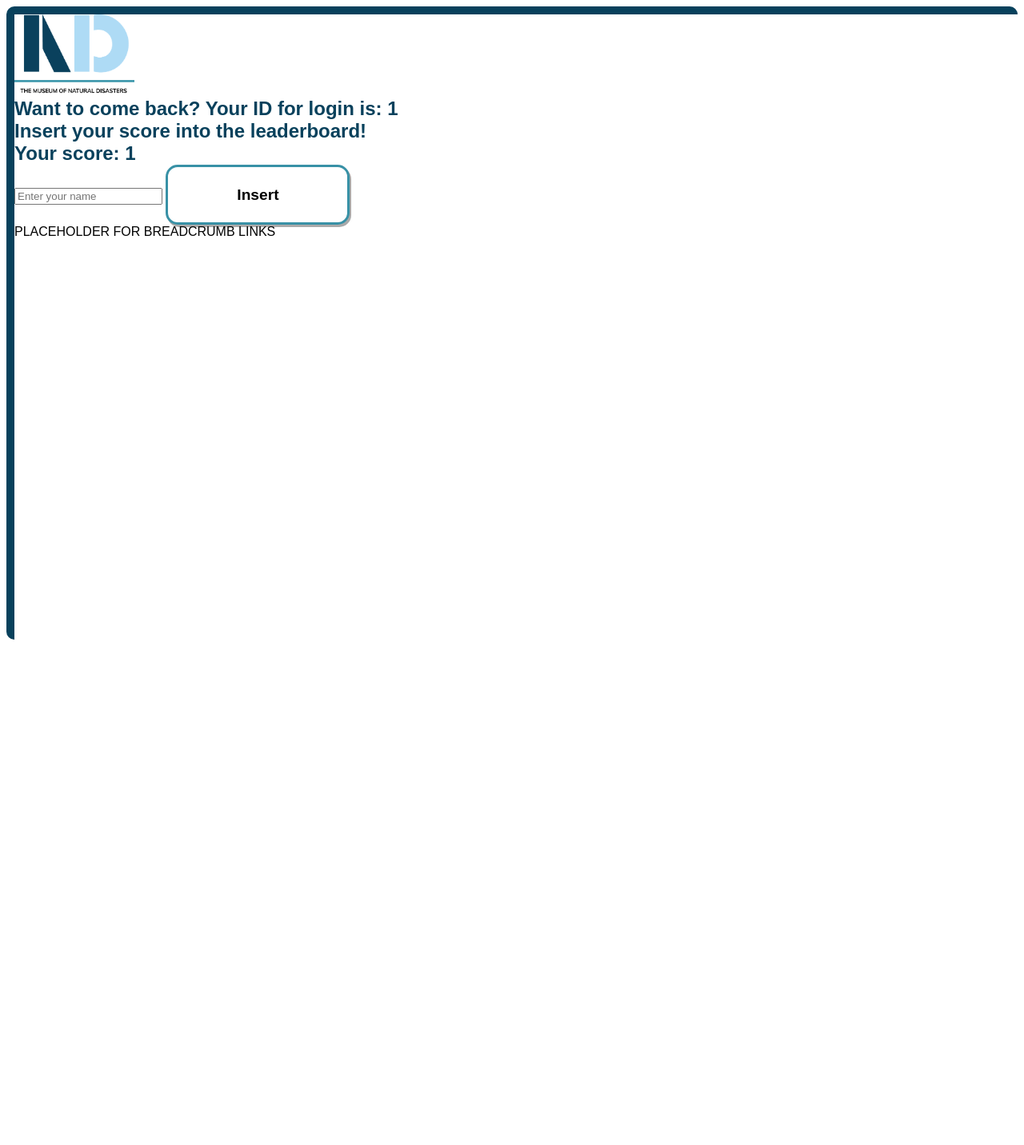
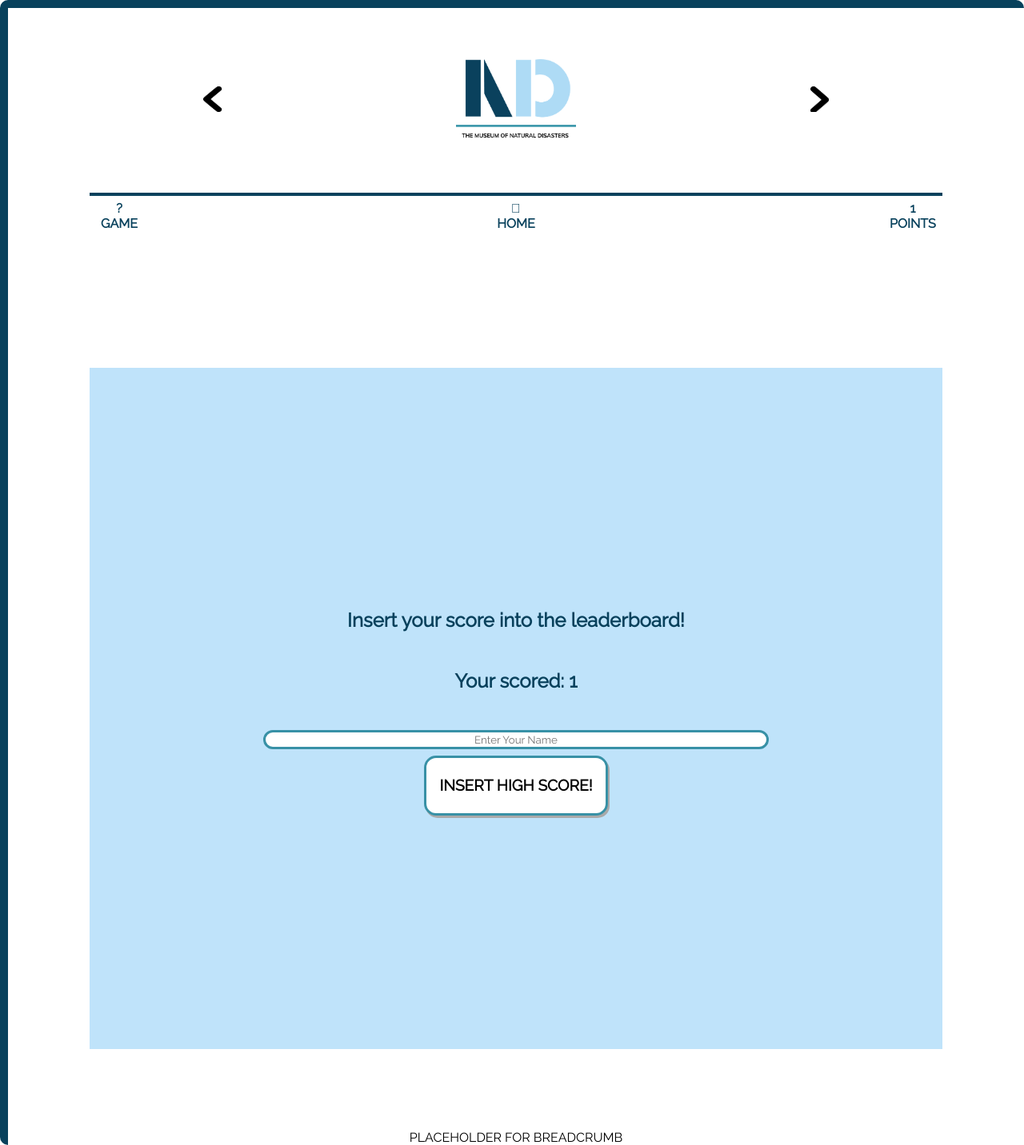
Before and after one commit to jckh-dev/DECO1800_MND_app, a PHP site: page /ending.php in a window 1280 px wide. Shown: the whole page at 80% size. Before the commit the page ends 800 px from the top, so only its background shows below. Run offline with PHP 8.4, Linux system fonts and the light colour scheme; the visitor is signed in with stand-in values (Sample User, id 1); data comes from the database, SQL or seed files in the repository; some libraries are stand-ins or nearby versions.

Commit message:
switch from named to autoset columns for grid layout

```diff
--- a/CSS/style.css
+++ b/CSS/style.css
@@ -1,24 +1,23 @@
 *, *:before, *:after {
     box-sizing: border-box;
+    margin: 0;
     font-family: 'Raleway', sans-serif;
   }
 
-h1, h2{
-  margin: 0;
+  h1, h2{
   color: #08415c;
+  margin: 5%;
 }
 
-.cluepage > h1{
-  margin-bottom: 2%;
-}
-
-body{
-    border-left: solid #08415c 10px;
-    border-top: solid #08415c 10px;
-    border-radius: 10px;
-    min-height: 99vh;
-    display: grid;
-
+.wrapper{
+  min-height: 100vh;
+  width: 100wh;
+  border-left: solid #08415c 10px;
+  border-top: solid #08415c 10px;
+  border-radius: 10px;
+  display: grid;
+  grid-template-rows: repeat(minmax(50px, max-content));
+  grid-template-columns: 1fr;
 }
 
 .box {
@@ -26,12 +25,47 @@ body{
     text-align: center;
     margin-left: 8%;
     margin-right: 8%;
-    margin-bottom: 3%;
+}
+
+.btnbox{
+  display: grid;
+  margin-left: 8%;
+  margin-right: 8%;
+  grid-gap: 2vh;
+  margin-top: 3%;
+}
+
+/* Front splash page CSS */
+.welcomepg {
+  min-height: 100vh;
+  min-width: 100wh;
+  border-left: solid #08415c 10px;
+  border-top: solid #08415c 10px;
+  border-radius: 10px;
+  position: relative;
+  background-image: url("/images/storm.jpg");
+}
+
+.logo{
+  position: absolute;
+  width: 150px;
+  height: 100px;
+  right: 5%;
+  bottom: 20%;
+}
+
+.begin{
+  position: absolute;
+  width: 300px;
+  height: 40px;
+  right: 5%;
+  bottom:10%;
+  text-align: right;
+  font-weight: bolder;
 }
 
 /* logo only header */
 .header{
-    grid-area: header;
     padding-top: 5%;
     padding-bottom: 5%;
     border-bottom: #08415c solid 0.3em;
@@ -57,65 +89,11 @@ body{
 
 /* Footer placeholder */
 .footer{
-    grid-area: footer;
     align-self: end;
-    padding-bottom: 3%;
 }
 
-/* index page template LAYOUT */
-.indexpage{
-    grid-template-areas:"header"
-                        "box1"
-                        "box2"
-                        "box3"
-                        "box4"
-                        "footer"
-    ;
-}
-
-.endingpg{
-  grid-template-rows: 0.6fr 0.4fr 1fr 0.25fr;
-}
-
-.box1{
-  grid-area:box1;
-}
-
-.box2{
-  grid-area:box2;
-}
-
-.box3{
-  grid-area:box3;
-}
-
-.box4{
-  grid-area:box4;
-}
-
-/* game/clue page template */
-.gamepage{
-    grid-template-rows: 0.6fr 0.4fr 0.25fr 1.5fr 0.25fr 0.25fr;
-    grid-template-areas:"header"
-                        "points"
-                        "higher"
-                        "quiz"
-                        "lower"
-                        "footer"
-    ;
-}
-
-.cluepage{
-    grid-template-rows: 0.6fr 0.4fr 2fr 0.25fr;
-    grid-template-areas:"header"
-                        "points"
-                        "quiz"
-                        "footer"
-    ;
-}
-
+/* Specific boxes */
 .login {
-  grid-area: footer;
   display: flex;
   justify-content: center;
   align-items: end;
@@ -123,65 +101,56 @@ body{
 }
 
 .points{
-    grid-area: points;
     display: flex;
     justify-content: space-between;
-    padding-top: 3%;
+    padding-bottom: 5%;
 }
 
-.higher{
-    grid-area: higher;
+.highlowbox{
     height: 2.2em;
     align-self: center;
 }
 
-.lower{
-    grid-area: lower;
-    height: 2.2em;
-    align-self: center;
+
+
+.infobox{
+    background-color: #bfe3fa;
+    padding: 5%;
 }
 
 /* quiz class will have nested grid - need to flesh this out with the team... */
-.infobox{
-    background-color: #bfe3fa;
-    font-size: 0.7em;
-    text-align: left;
-    align-self: center;
-    padding: 3%;
+
+.gamepg > .infobox {
+
 }
 
-.gamepage > .infobox{
-    grid-area: quiz;
-}
-.indexpage > .infobox{
-    margin-top: 5%;
-    margin-bottom: 5%;
-}
-.cluepage > .infobox{
-  grid-area: quiz;
-  text-align: center;
-  align-self: stretch;
-  padding-top: 5vh;
-  padding-bottom: 5vh;
+.scorepg > .infobox{
+
 }
 
 .endingpg > .infobox{
   text-align: center;
-  align-self: stretch;
-  align-content: center;
-  padding-top: 15%;
-  padding-bottom: 15%;
-  margin-top: 2%;
-  margin-bottom: 0;
+  padding: 20% 5% 20% 5%;
+}
+
+.endingpg > .txtbox{
+  margin-top: 8%;
+  margin-bottom: 8%;
+}
+
+.txtbox{
+  margin-top: 5%;
+  margin-bottom: 4%;
 }
 
 /* formating for input fields */
 .input {
   border:#3891a6 solid;
   border-radius: 15px;
-  align-content: center;
   text-align: center;
-  margin: 3%;
+  margin-bottom: 1%;
+  width: 80%;
+  height: 50%;
 }
 
 /* all the various buttons CSS */
--- a/ending.php
+++ b/ending.php
@@ -53,44 +53,66 @@
     <title>Ending</title>
     <link rel="stylesheet" href="CSS/style.css">
     <script src="https://kit.fontawesome.com/6471a92edb.js"></script>
+    <link href="https://fonts.googleapis.com/css?family=Raleway&display=swap" rel="stylesheet">
 </head>
 
 <body>
+    <div class="wrapper endingpg">
 
-    <div class="grid end">
-        <header>
-        <a href="welcome.html"><img src="images/logo.png" alt="NDM" style="width:150px;height:100px;"></a>
+    <header class="box header navhd">
+        <a href="choosejourney.php"><img src="images/back arrow.png" alt="Go Back" class="backarrow"/></a>
+        <a href="index.php"><img src="images/logo.png" alt="Go Home" class="homelogo" height="100" width="150"/></a>
+        <a href=""><img src="images/next arrow.png" alt="Next" class="nextarrow"/></a>
     </header>
 
-        <article class="quizbox">
-        <div class="center">
-        <?php if (isset($_COOKIE["User"])): ?>
-        <h1>Want to come back? Your ID for login is: <?php echo $_COOKIE["User"]; ?></h1>
-        <?php endif ?>
+    <aside class="box points">
+        <button class="cluepointbtn"><i class="fas fa-question"></i><br>GAME</button>
+        <button class="cluepointbtn"><i class="fas fa-home"></i><br>HOME</button>
+        <button class="cluepointbtn"><?php echo $_SESSION['scoreTemp'];?><br>POINTS</button>
+    </aside>
+
+    <article class="box infobox txtbox">
 
         <?php if (!isset($_POST['insert'])): ?> <!-- if not pressed insert yet show this etc. -->
         <h1>Insert your score into the leaderboard!</h1>
-        <h1>Your score: <?php if (isset($_SESSION['scoreTemp'])) {echo $_SESSION['scoreTemp'];} ?></h1>
+        <h1>Your scored: <?php if (isset($_SESSION['scoreTemp'])) {echo $_SESSION['scoreTemp'];} ?></h1>
+
+
+    <aside class="box txtbox">
             <form id="start" action="ending.php" method="POST">
             <input type="hidden" name="insert" value=1>
             <?php if ($nameRequest): ?> <!-- if account has no name-->
-            <input type="text" name="newName" placeholder="Enter your name" required>
+            <input type="text" class="input" name="newName" placeholder="Enter Your Name" width="100px" height="50px" required>
             <?php endif ?>
-            <button type="submit" class="button">Insert</button>
+            <button type="submit" class="button">INSERT HIGH SCORE!</button>
             </form>
+
+
         <?php else: ?> <!-- if pressed insert -->
-        <p> Done! </p>
+
+
+        <h1> Well Done!</h1>
+        <?php if (isset($_COOKIE["User"])): ?>
+        <h1>If you want to try again,</h1>
+        <p>your ID for login is:
+        <?php echo $_COOKIE["User"]; ?></p>
+        <?php endif ?>
+
+        <aside class = "txtbox">
             <form id="start" action="scoreboard.php" method="POST">
             <button type="submit" class="button">Leaderboard</button>
             </form>
-        <form id="start" action="index.php" method="POST">
+        </aside>
+
+        <aside class = "txtbox">
+            <form id="start" class = "box" action="index.php" method="POST">
             <button type="submit" class="button">Home</button>
             </form>
+        </aside>
     <?php endif ?>
-        </div>
     </article>
+    <footer class="box footer">PLACEHOLDER FOR BREADCRUMB</footer>
 
-        <footer class="footer">PLACEHOLDER FOR BREADCRUMB LINKS</footer>
 </div>
 </body>
 </html>
--- a/js/game.js
+++ b/js/game.js
@@ -4,7 +4,7 @@ $(document).ready(function(){
 });
 function answer(answer) {
 	//bellow is where the button is, this will be appended to #next (the form)
-	$("<button id='nextButton' type='submit' class='button next'>NEXT<i class='fas fa-step-forward'></i></button>").appendTo("#next");
+	$("<button id='nextButton' type='submit' class='nextbtn next'>NEXT QUESTION<i class='fas fa-step-forward'></i></button>").appendTo("#next");
 	$("#displayAnswer").text(numberAnswer); // numberAnswer (echo 2), displayed on id of displayAnswer etc.
 	$("#answerButtonHigh").attr('onclick', ''); // makes action do nothing for answer buttons
 	$("#answerButtonLow").attr('onclick', '');
@@ -18,7 +18,7 @@ function answer(answer) {
 	if (endGame) { // endGame (echo 3) (When game ends, changes the button to point to ending.php)
 		$("#nextButtonValue").remove();
 		$("#nextButtonGame").remove();
-		$("#nextButton").text("Ending");
+		$("#nextButton").text("You Have Finished!");
 		$("#next").attr('action', 'ending.php');
 	}
 }
```
Also changed, not shown: other parts of CSS/style.css (+0 -32 lines), choose_journey.php (+3 -6 lines), clue.php (+28 -17 lines), game.php (+29 -29 lines), index.php (+26 -7 lines), leaderboard.html (deleted, +0 -32 lines), scoreboard.php (+25 -20 lines), welcomesplash.html (added, +29 -0 lines), images/storm.jpg (renamed from images/storm-1209365_1280.jpg), index.html (deleted). Lines whose indentation alone changed are shown as unchanged.
